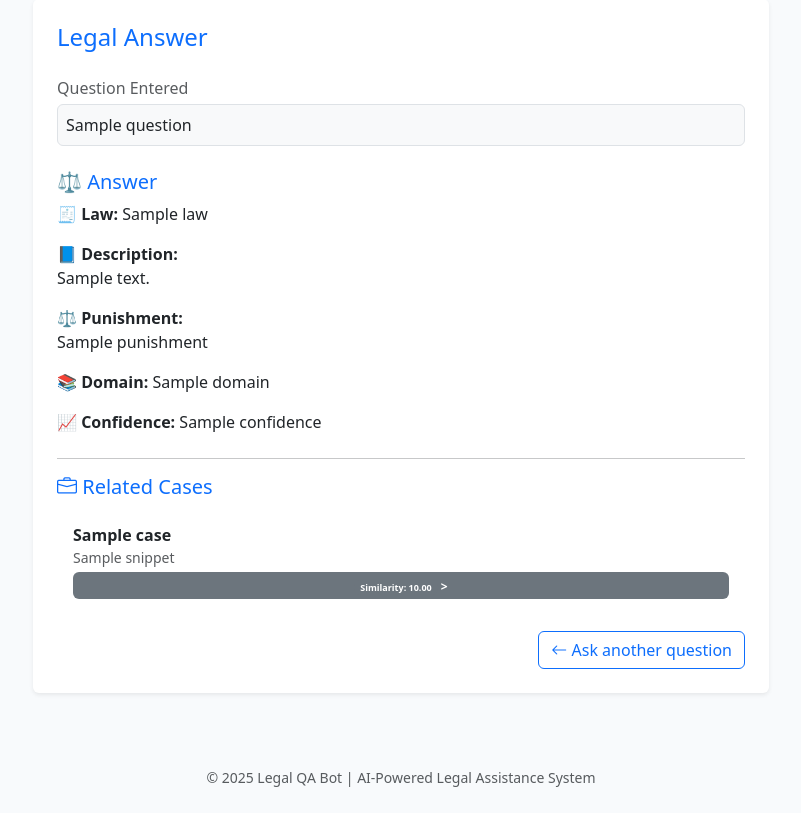
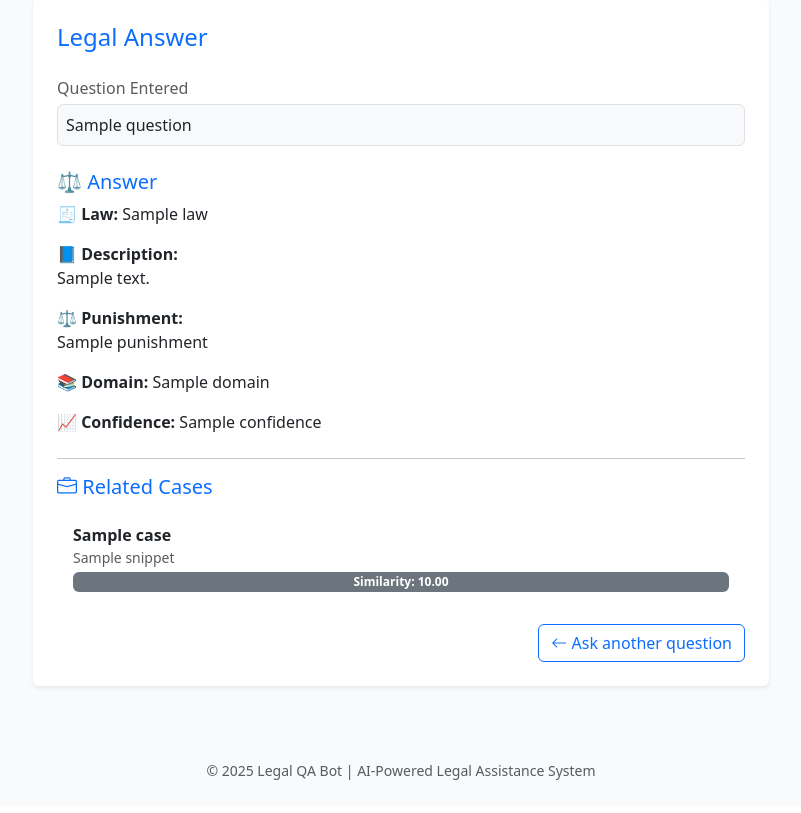
Before and after one commit to PRANAVO02/legal-qa-bot, a Flask app: template templates/result.html in a window 1280 px wide. Shown: the part 105-918 px from the top of the page, without its empty margins (239-1040 px from the left). After the commit the page ends 885 px from the top, so only its background shows below. Run offline with Flask 3, Linux system fonts and the light colour scheme; the template is opened without the code that fills it: most values are stand-ins (such as "Sample title", 1, 10 or a date in 2020).

Commit message:
error fix

```diff
--- a/templates/result.html
+++ b/templates/result.html
@@ -71,20 +71,20 @@
                 {% if related_cases and related_cases|length > 0 %}
                 <ul class="list-group list-group-flush mt-3">
                   {% for c in related_cases %}
-                  <li
-                    class="list-group-item d-flex flex-column"
-                  >
-                    <strong>{{ c.case }}</strong>
-                    <small class="text-muted">{{ c.snippet }}</small>
-                    <span class="badge bg-secondary mt-1"
-                      >
-<!--                      Similarity: {{ '%.2f'|format(c.similarity) }}</span-->
-                      {% if c.similarity is defined %}
-  <span class="badge bg-secondary mt-1">Similarity: {{ '%.2f'|format(c.similarity) }}</span>
-{% endif %}
+                  <li class="list-group-item d-flex flex-column">
+  <strong>{{ c.case }}</strong>
+  <small class="text-muted">{{ c.snippet }}</small>
+  {% if c.similarity is defined %}
+    <span class="badge bg-secondary mt-1">
+      Similarity: {{ '%.2f'|format(c.similarity) }}
+    </span>
+  {% else %}
+    <span class="badge bg-secondary mt-1">
+      Similarity: N/A
+    </span>
+  {% endif %}
+</li>
 
-                    >
-                  </li>
                   {% endfor %}
                 </ul>
                 {% else %}
```
